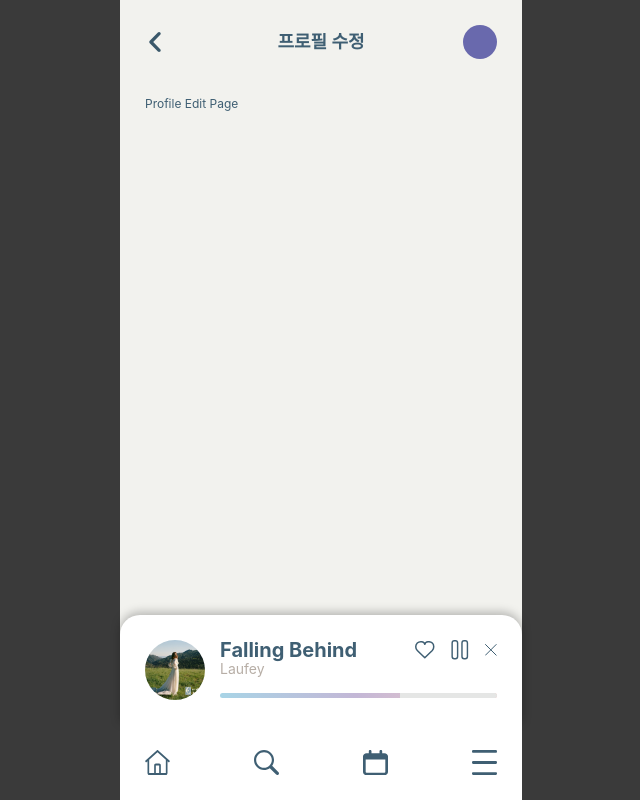
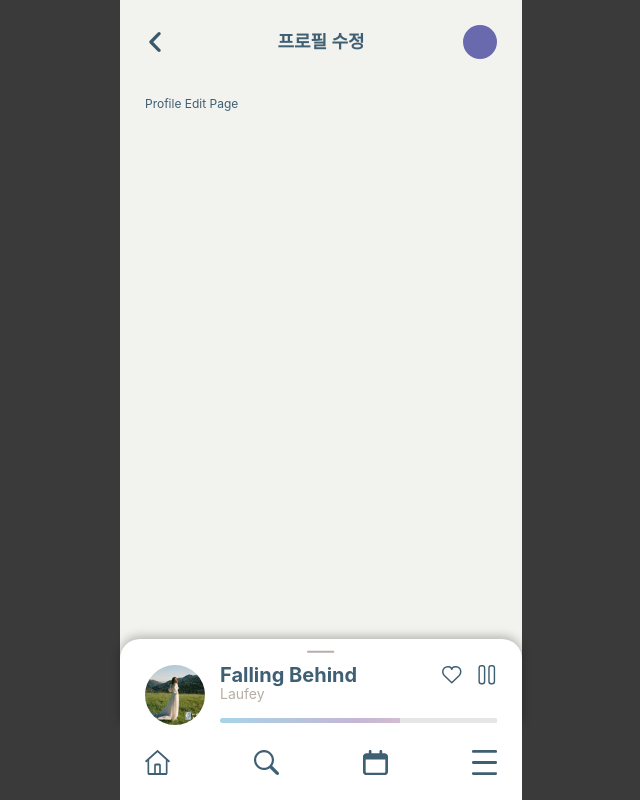
Before and after one commit to urusekai/TONE, a Vue app in the folder frontend/: page /profile-edit in a window 1280 px wide. Shown: the whole page, without its empty margins (319-959 px from the left). Built offline with nearby package versions, Linux system fonts and the light colour scheme; a web font is replaced by a local one.

Commit message:
refactor: 미니플레이어 닫기버튼 삭제하고 핸들 추가

```diff
--- a/frontend/src/assets/css/common.css
+++ b/frontend/src/assets/css/common.css
@@ -81,7 +81,7 @@ body {
 
 /* 미니플레이어가 있는 페이지 */
 .app.has-mini {
-  --app-bottom-fixed-height: 185px;
+  --app-bottom-fixed-height: 160px;
 }
 
 /* ----------------------------------------
--- a/frontend/src/components/MiniPlayer.vue
+++ b/frontend/src/components/MiniPlayer.vue
@@ -1,6 +1,7 @@
 <script setup>
 import { ref } from 'vue';
 import { usePlayerStore } from '@/stores/player';
+import handleIcon from '@/assets/icons/handle.svg';
 
 const player = usePlayerStore();
 const miniPlayerRef = ref(null);
@@ -12,10 +13,6 @@ let isSwipingDownOnMini = false;
 
 function handleOpenMain() {
   player.openMain();
-}
-
-function handleCloseMini() {
-  player.closeAll();
 }
 
 function handleMiniTouchStart(event) {
@@ -59,6 +56,11 @@ function handleMiniTouchEnd(event) {
     @touchmove.passive="handleMiniTouchMove"
     @touchend="handleMiniTouchEnd"
   >
+    <div class="mini-handle-wrap" aria-hidden="true">
+      <img class="mini-handle-icon" :src="handleIcon" alt="" />
+    </div>
+
+    <div class="mini-content">
       <button type="button" class="mini-thumb" @click="handleOpenMain">
         <img :src="player.currentTrack.cover" alt="앨범 커버" />
       </button>
@@ -73,14 +75,12 @@ function handleMiniTouchEnd(event) {
               <img src="@/assets/icons/play.svg" alt="재생" class="icon-play" />
               <img src="@/assets/icons/pause.svg" alt="재생일시정지" class="icon-pause" />
             </button>
-          <button type="button" class="mini-btn mini-btn--close" @click="handleCloseMini">
-            <img src="@/assets/icons/close.svg" alt="닫기" class="icon-close" />
-          </button>
           </div>
         </div>
         <p class="mini-artist">{{ player.currentTrack.artist }}</p>
         <div class="mini-progress">
           <div class="mini-progress-cover" style="--progress: 65%"></div>
+        </div>
       </div>
     </div>
   </section>
@@ -99,12 +99,31 @@ function handleMiniTouchEnd(event) {
   /* 하단바 높이에 맞춰 조절 */
   background: #ffffff;
   border-radius: 20px 20px 0 0;
-  padding: 25px var(--layout-x);
+  padding: 10px var(--layout-x) 0;
 
   display: flex;
-  gap: 15px;
+  flex-direction: column;
+  gap: 10px;
   box-shadow: 0 -3px 10px rgba(0, 0, 0, 0.25);
   transition: transform 0.2s ease;
+}
+
+.mini-handle-wrap {
+  width: 100%;
+  display: flex;
+  justify-content: center;
+  line-height: 1;
+}
+
+.mini-handle-icon {
+  width: 28px;
+  height: 6px;
+  user-select: none;
+}
+
+.mini-content {
+  display: flex;
+  gap: 15px;
 }
 
 .mini-thumb {
@@ -149,15 +168,9 @@ function handleMiniTouchEnd(event) {
   height: 18px;
 }
 
-.icon-pause,
-.icon-close {
+.icon-pause {
   width: 20px;
   height: 20px;
-}
-
-.icon-close {
-  width: 12px;
-  height: 12px;
 }
 
 .icon-pause {
--- /dev/null
+++ b/frontend/src/components/MiniPlayerDock.vue
@@ -0,0 +1,68 @@
+<script setup>
+import { usePlayerStore } from '@/stores/player';
+import handleIcon from '@/assets/icons/handle.svg';
+
+const player = usePlayerStore();
+
+const OPEN_SWIPE_THRESHOLD = 50;
+
+let startY = 0;
+
+function handleOpenMini() {
+  player.openMini();
+}
+
+function handleTouchStart(event) {
+  startY = event.touches[0].clientY;
+}
+
+function handleTouchEnd(event) {
+  const endY = event.changedTouches[0].clientY;
+  const deltaY = startY - endY;
+
+  if (deltaY > OPEN_SWIPE_THRESHOLD) {
+    handleOpenMini();
+  }
+}
+</script>
+
+<template>
+  <section
+    class="mini-player-dock"
+    role="button"
+    tabindex="0"
+    aria-label="미니플레이어 열기"
+    @click="handleOpenMini"
+    @keydown.enter.prevent="handleOpenMini"
+    @keydown.space.prevent="handleOpenMini"
+    @touchstart.passive="handleTouchStart"
+    @touchend="handleTouchEnd"
+  >
+    <img class="mini-player-dock__handle" :src="handleIcon" alt="" aria-hidden="true" />
+  </section>
+</template>
+
+<style scoped>
+.mini-player-dock {
+  position: fixed;
+  left: 50%;
+  transform: translateX(-50%);
+  width: 64px;
+  height: 22px;
+  bottom: 74px;
+  z-index: 1001;
+  border-radius: 10px 10px 0 0;
+  background: #ffffff;
+  box-shadow: 0 -1px 3px rgba(0, 0, 0, 0.12);
+  display: flex;
+  align-items: center;
+  justify-content: center;
+  cursor: pointer;
+  user-select: none;
+}
+
+.mini-player-dock__handle {
+  width: 24px;
+  height: 6px;
+}
+</style>
--- a/frontend/src/layouts/AppLayout.vue
+++ b/frontend/src/layouts/AppLayout.vue
@@ -1,5 +1,5 @@
 <script setup>
-import { computed, onBeforeUnmount, onMounted, ref } from 'vue';
+import { computed } from 'vue';
 import { useRoute } from 'vue-router';
 import { usePlayerStore } from '@/stores/player';
 
@@ -7,69 +7,23 @@ import BottomNav from '@/components/BottomNav.vue';
 import TabMenu from '@/components/TabMenu.vue';
 import Header from '@/components/Header.vue';
 import MiniPlayer from '@/components/MiniPlayer.vue';
+import MiniPlayerDock from '@/components/MiniPlayerDock.vue';
 import MainPlayer from '@/components/MainPlayer.vue';
 
 const route = useRoute();
 const player = usePlayerStore();
-const appRef = ref(null);
 
 const hasTabs = computed(() => route.meta.hasTabs === true);
-
-const OPEN_SWIPE_THRESHOLD = 70;
-const BOTTOM_EDGE_TRIGGER = 90;
-
-let startY = 0;
-let isSwipingUpToOpen = false;
-
-function handleAppTouchStart(event) {
-  if (!player.isHidden) return;
-
-  const touchY = event.touches[0].clientY;
-  const viewportHeight = window.innerHeight;
-  const isBottomEdge = viewportHeight - touchY <= BOTTOM_EDGE_TRIGGER;
-
-  if (!isBottomEdge) return;
-
-  startY = touchY;
-  isSwipingUpToOpen = true;
-}
-
-function handleAppTouchEnd(event) {
-  if (!isSwipingUpToOpen) return;
-  isSwipingUpToOpen = false;
-
-  const endY = event.changedTouches[0].clientY;
-  const deltaY = startY - endY;
-
-  if (deltaY > OPEN_SWIPE_THRESHOLD) {
-    player.openMini();
-  }
-}
-
-onMounted(() => {
-  const appEl = appRef.value;
-  if (!appEl) return;
-
-  appEl.addEventListener('touchstart', handleAppTouchStart, { passive: true });
-  appEl.addEventListener('touchend', handleAppTouchEnd, { passive: true });
-});
-
-onBeforeUnmount(() => {
-  const appEl = appRef.value;
-  if (!appEl) return;
-
-  appEl.removeEventListener('touchstart', handleAppTouchStart);
-  appEl.removeEventListener('touchend', handleAppTouchEnd);
-});
 </script>
 
 <template>
-  <div ref="appRef" class="app" :class="{ 'has-tabs': hasTabs, 'has-mini': player.isMini }">
+  <div class="app" :class="{ 'has-tabs': hasTabs, 'has-mini': player.isMini }">
     <Header />
     <TabMenu v-if="hasTabs" />
     <RouterView />
 
     <MiniPlayer v-if="player.isMini" />
+    <MiniPlayerDock v-else-if="player.isHidden" />
     <MainPlayer />
     <BottomNav />
   </div>
```
Also changed, not shown: frontend/src/assets/icons/handle.svg (added). Lines whose indentation alone changed are shown as unchanged.
